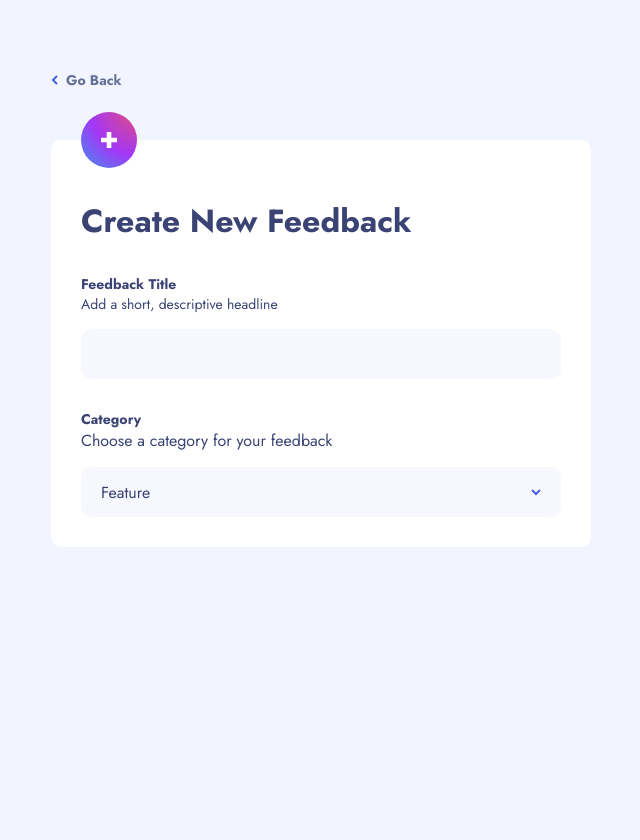
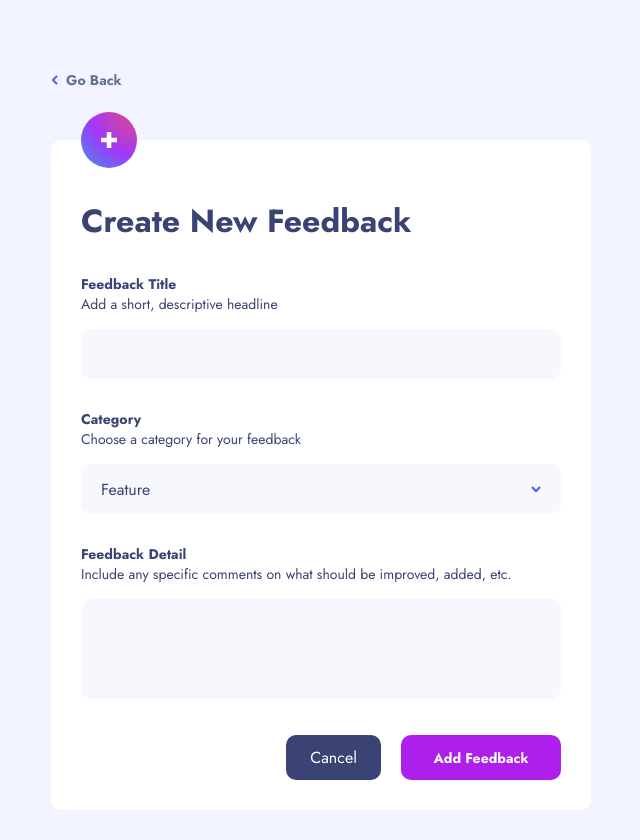
Before and after one commit to OvikGukeyan/feedback-app, a React (Create React App) app: page /create in a window 1280 px wide. Shown: the whole page, without its empty margins (319-959 px from the left). Before the commit the page ends 800 px from the top, so only its background shows below. Built offline with nearby package versions, Linux system fonts and the light colour scheme.

Commit message:
create-feedback

```diff
--- a/src/components/Button/Button.module.scss
+++ b/src/components/Button/Button.module.scss
@@ -92,3 +92,13 @@
         background-color: #7C91F9;
     }
 }
+
+.cancel {
+    background-color: #3A4374;
+    color: #fff;
+    width: 95px;
+
+    &:hover {
+        background-color: #656EA3;
+    }
+}
--- a/src/pages/CreateFeedback/CreateFeedback.module.scss
+++ b/src/pages/CreateFeedback/CreateFeedback.module.scss
@@ -25,7 +25,7 @@
 
         form {
 
-            .feedback_title {
+            .feedback_title, .detail {
                 label {
                     display: flex;
                     flex-direction: column;
@@ -54,15 +54,38 @@
                     }
 
                 }
+
+                textarea {
+                    width: 100%;
+                    height: 100px;
+                    resize: none;
+                    border: none;
+                    background-color: #F7F8FD;
+                    border-radius: 10px;
+                    margin-top: 15px;
+                    padding: 20px;
+
+                    &::-webkit-scrollbar {
+                        width: 0;
+                        height: 0;
+                    }
+
+                    &:focus {
+                        outline: none;
+
+                    }
+                }
             }
 
             .category {
+                margin-bottom: 30px;
 
                 h4 {
                     font-size: 14px;
                     font-weight: 700;
                 }
                 p {
+                    font-size: 14px;
                     font-weight: 400;
                     margin-bottom: 15px;
                 }
@@ -70,6 +93,20 @@
 
 
             }
+
+
+        }
+
+        .buttons {
+            display: flex;
+            justify-content: end;
+            margin-top: 30px;
+
+            div {
+                &:last-child {
+                    margin-left: 20px;
+                }
+            }
         }
     }
 }
--- a/src/pages/CreateFeedback/index.tsx
+++ b/src/pages/CreateFeedback/index.tsx
@@ -1,14 +1,19 @@
 import React from 'react';
 import styles from './CreateFeedback.module.scss';
 import { Button, PopUp } from '../../components';
+import { useNavigate } from 'react-router-dom';
 
 const CreateFeedback: React.FC = () => {
     const categorysList = [{ name: 'ALL' }, { name: 'UI' }, { name: 'UX' }, { name: 'Enhancement' }, { name: 'Bug' }, { name: 'Feature' }];
+    const navigate = useNavigate();
 
+    const handleClickBack = () => {
+        navigate('/');
+    }
 
     return (
         <div className={styles.wrapper}>
-            <Button className='go_back'>Go Back</Button>
+            <Button onClick={handleClickBack} className='go_back'>Go Back</Button>
             <div className={styles.create_feedback}>
                 <svg className={styles.logo} width="56" height="56" xmlns="http://www.w3.org/2000/svg"><defs><radialGradient cx="103.9%" cy="-10.387%" fx="103.9%" fy="-10.387%" r="166.816%" id="a"><stop stop-color="#E84D70" offset="0%" /><stop stop-color="#A337F6" offset="53.089%" /><stop stop-color="#28A7ED" offset="100%" /></radialGradient></defs><g fill="none" fill-rule="evenodd"><circle fill="url(#a)" cx="28" cy="28" r="28" /><path fill="#FFF" fill-rule="nonzero" d="M30.343 36v-5.834h5.686v-4.302h-5.686V20h-4.597v5.864H20v4.302h5.746V36z" /></g></svg>
                 <h1>Create New Feedback</h1>
@@ -26,7 +31,16 @@ const CreateFeedback: React.FC = () => {
                             <span>Feature</span>
                         </PopUp>
                     </div>
+
+                    <div className={styles.detail}>
+                        <label htmlFor="detail">Feedback Detail <span>Include any specific comments on what should be improved, added, etc.</span></label>
+                        <textarea name="detail"></textarea>
+                    </div>
                 </form>
+                <div className={styles.buttons}>
+                    <Button className='cancel'>Cancel</Button>
+                    <Button className='add_button'>Add Feedback</Button>
+                </div>
             </div>
         </div>
     )
--- a/src/pages/Home/index.tsx
+++ b/src/pages/Home/index.tsx
@@ -39,6 +39,10 @@ const Home: React.FC = () => {
     window.scroll(0, 0)
   };
 
+  const handleAddClick = () => {
+    navigate('/create')
+  }
+
   return (
     <div className={styles.home}>
       <SideBar statuses={statuses} />
@@ -53,7 +57,7 @@ const Home: React.FC = () => {
             <p className={styles.sort}>Sort by: <span>Most Upwotes</span>
             </p>
           </PopUp>
-          <Button className='add_button'>+ Add Feedback</Button>
+          <Button onClick={handleAddClick} className='add_button'>+ Add Feedback</Button>
         </header>
         {suggestion ?
           suggestion.map((item) => (
```
